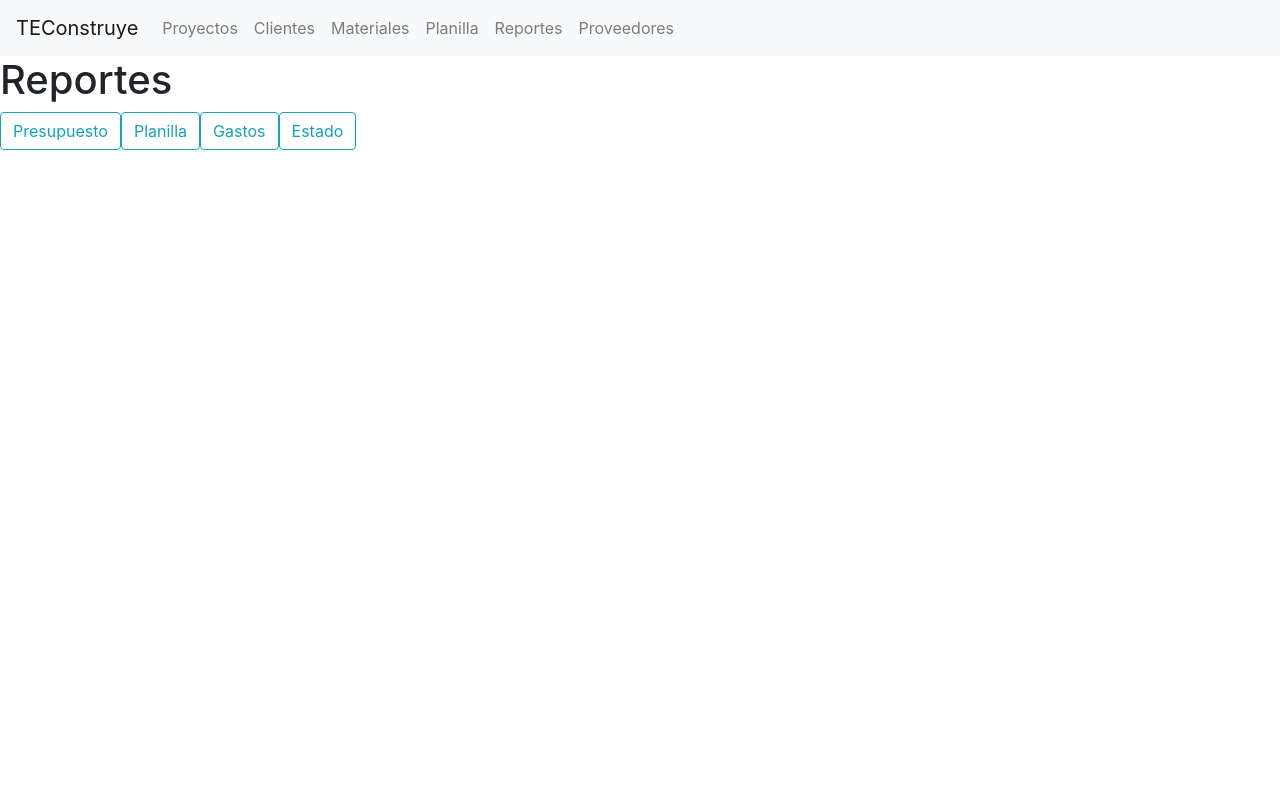
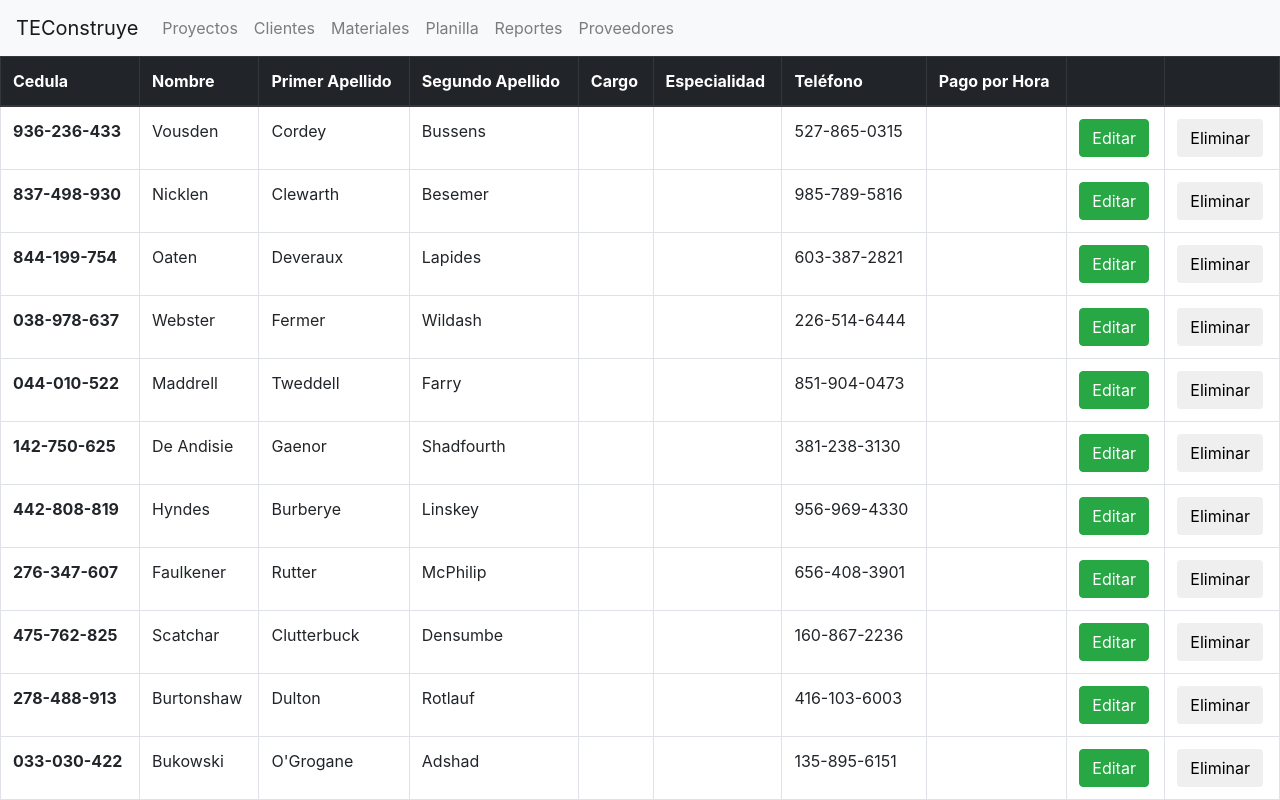
Before and after one commit to BasesDeDatos2018S2/TEConstruye-Frontend, an Angular app: page / in a window 1280 px wide. Shown: the top 800 px of the page. Built offline with nearby package versions, Linux system fonts and the light colour scheme.

Commit message:
[fix] add roll, carrer, pay per hour

```diff
--- a/src/app/app.component.html
+++ b/src/app/app.component.html
@@ -5,7 +5,7 @@
 <!-- <app-stages></app-stages> -->
 <!-- <app-edit-stage></app-edit-stage> -->
 <!-- <app-view-stage></app-view-stage> -->
-<!-- <app-view-employees></app-view-employees> -->
+<app-view-employees></app-view-employees>
 <!-- <app-view-projects></app-view-projects> -->
-<app-view-reports></app-view-reports>
+<!-- <app-view-reports></app-view-reports> -->
 <!-- <app-edit-client></app-edit-client> -->
--- a/src/app/classes/employee.ts
+++ b/src/app/classes/employee.ts
@@ -5,6 +5,9 @@ export class Employee {
     public fname: string,
     public lname1: string,
     public lname2: string,
-    public phone: number
+    public id_rol: number,
+    public carrer: string,
+    public phone: number,
+    public payperhour: number
   ) {  }
 }
--- a/src/app/components/view-employees/view-employees.component.html
+++ b/src/app/components/view-employees/view-employees.component.html
@@ -16,7 +16,10 @@
       <td>{{employee.fname}}</td>
       <td>{{employee.lname1}}</td>
       <td>{{employee.lname2}}</td>
+      <td>{{employee.id_rol}}</td>
+      <td>{{employee.carrer}}</td>
       <td>{{employee.phone}}</td>
+      <td>{{employee.payperhour}}</td>
       <td><button type="submit" class="btn btn-success" (click)="show_edit_employee(employee.id)" >Editar</button></td>
       <td><button type="submit" class="btn " (click)="delete_employee(employee.id)" >Eliminar</button></td>
     </tr>
@@ -44,18 +47,21 @@
       </div>
     </div>
 
+
     <div class="form-group">
       <label for="fname">Nombre</label>
       <input type="text" class="form-control" id="fname"
              required
              [(ngModel)]="employee_to_add.fname" name="fname"
-              placeholder="Kristy, Krissia, Verónica">
+              placeholder="Kristy, Krissia, Verónica"
+              #fname="ngModel">
 
       <div [hidden]="fname.valid || fname.pristine"
            class="alert alert-danger">
         EL nombre es requerido
       </div>
     </div>
+
 
     <div class="form-group">
       <label for="lname1">Primer Apellido</label>
@@ -64,6 +70,8 @@
              placeholder="Picado, Pacheco, Rodríguez">
     </div>
 
+
+
     <div class="form-group">
       <label for="lname2">Segundo Apellido</label>
       <input type="text" class="form-control" id="lname2"
@@ -71,12 +79,38 @@
              placeholder="Rosales, Garay, Flores">
     </div>
 
+
+    <div class="form-group">
+      <label for="id_rol">Cargo</label>
+      <input type="phone" class="form-control" id="id_rol"
+             [(ngModel)]="employee_to_add.id_rol" name="id_rol"
+             placeholder="1,2,3">
+    </div>
+
+
+    <div class="form-group">
+      <label for="carrer">Especialidad</label>
+      <input type="text" class="form-control" id="carrer"
+             [(ngModel)]="employee_to_add.carrer" name="carrer"
+             placeholder="Construcción, Civil, Eléctrico, No aplica">
+    </div>
+
+
     <div class="form-group">
       <label for="Phone">Teléfono</label>
       <input type="phone" class="form-control" id="phone"
              [(ngModel)]="employee_to_add.phone" name="phone"
              placeholder="87654002">
     </div>
+
+
+    <div class="form-group">
+      <label for="payperhour">Pago Por Hora</label>
+      <input type="payperhour" class="form-control" id="payperhour"
+             [(ngModel)]="employee_to_add.payperhour" name="payperhour"
+             placeholder="800">
+    </div>
+
 
     <button type="submit" class="btn btn-success" [disabled]="!addEmployeeForm.form.valid">Submit</button>
   </form>
@@ -128,11 +162,36 @@
     </div>
 
     <div class="form-group">
+      <label for="id_rol">Cargo</label>
+      <input type="phone" class="form-control" id="id_rol"
+             [(ngModel)]="employee_to_edit.id_rol" name="id_rol"
+             placeholder="1,2,3">
+    </div>
+
+
+    <div class="form-group">
+      <label for="carrer">Especialidad</label>
+      <input type="text" class="form-control" id="carrer"
+             [(ngModel)]="employee_to_edit.carrer" name="carrer"
+             placeholder="Construcción, Civil, Eléctrico, No aplica">
+    </div>
+
+
+    <div class="form-group">
       <label for="phone">Teléfono</label>
       <input type="phone" class="form-control" id="phone"
              [(ngModel)]="employee_to_edit.phone" name="phone">
     </div>
 
+
+    <div class="form-group">
+      <label for="payperhour">Pago Por Hora</label>
+      <input type="payperhour" class="form-control" id="payperhour"
+             [(ngModel)]="employee_to_edit.payperhour" name="payperhour"
+             placeholder="800">
+    </div>
+
+
     <button type="submit" class="btn btn-success" [disabled]="!editEmployeeForm.form.valid">Submit</button>
   </form>
 </div>
--- a/src/app/components/view-employees/view-employees.component.ts
+++ b/src/app/components/view-employees/view-employees.component.ts
@@ -17,10 +17,10 @@ export class ViewEmployeesComponent implements OnInit {
   constructor(private employeesService: EmployeesService) {
     this.add_employee = false;
     this.edit_employee = false;
-    this.employee_to_add = new Employee(1, "", "", "","",0);
-    this.employee_to_edit = new Employee(1, "", "", "","",0);
-    this.header_list = ["Cedula", "Nombre", "Primer Apellido", "Segundo Apellido","Teléfono","",""];
-    // this.employee_list.push(new Employee(0,"609630745", "Pedro", 'Miranda', 'Picado', 87365433));
+    this.employee_to_add = new Employee(1, "", "","","",0,"",0,0);
+    this.employee_to_edit = new Employee(1, "", "","","",0,"",0,0);
+    this.header_list = ["Cedula", "Nombre", "Primer Apellido", "Segundo Apellido","Cargo","Especialidad","Teléfono","Pago por Hora","",""];
+    this.employee_list.push(new Employee(0,"609630745", "Pedro", 'Miranda', 'Picado',3,"Albañíl", 87365433, 800));
     // this.employee_list.push(new Employee(1, "107435454", "Juan", 'Rivas','Chinchilla', 86476595));
     // this.employee_list.push(new Employee(2, "1179300456", "Ramón", 'Rivera',"Hidalgo", 86259354));
     // this.employee_list.push(new Employee(3, "2057307551", "Mariluz", 'Segura',"Consumi", 89053007));
```
